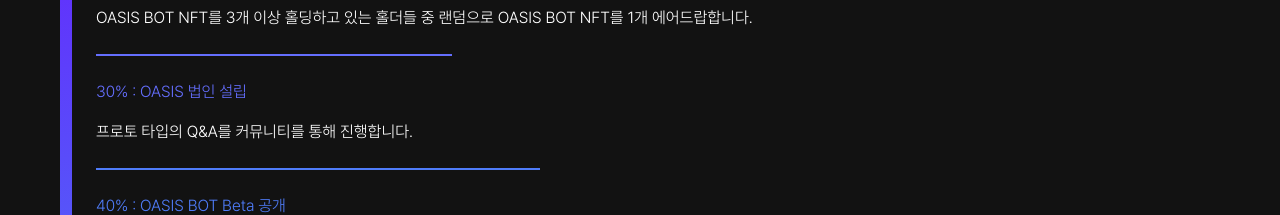
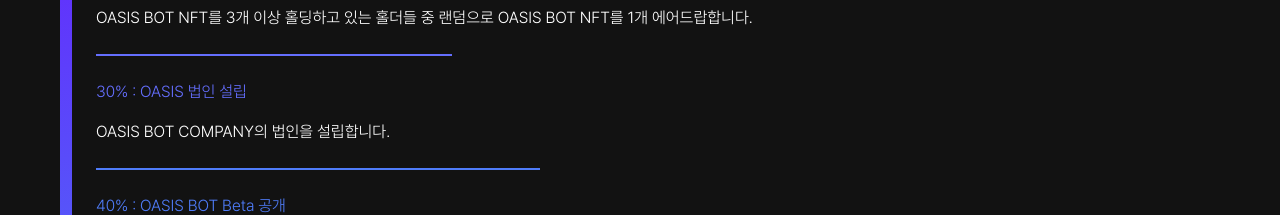
Before and after one commit to DeveloperRyou/oasis-homepage, a React (Create React App) app: page / in a window 1280 px wide. Shown: the part 4480-4695 px from the top of the page. Built offline with nearby package versions, Linux system fonts and the light colour scheme.

Commit message:
edit data

```diff
--- a/src/data.js
+++ b/src/data.js
@@ -13,7 +13,7 @@
 	},
 	{
 		title: "30% : OASIS 법인 설립",
-		content: "프로토 타입의 Q&A를 커뮤니티를 통해 진행합니다."
+		content: "OASIS BOT COMPANY의 법인을 설립합니다."
 	},
 	{
 		title: "40% : OASIS BOT Beta 공개",
```
